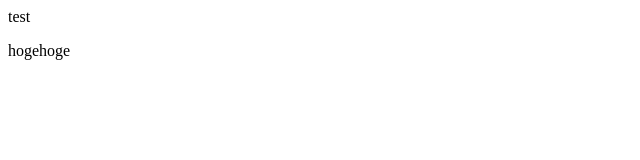
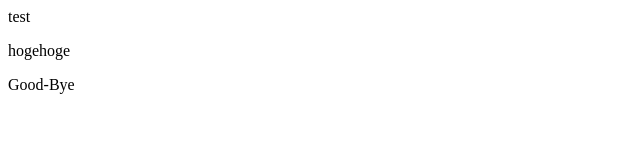
Before and after one commit to sigggg/git_test, a plain HTML site: page index.html in a window 1280 px wide. Shown: the full height of the page, 0-640 px from the left. Drawn offline with Linux system fonts and the light colour scheme.

Commit message:
add contents

```diff
--- a/index.html
+++ b/index.html
@@ -2,5 +2,6 @@
 <body>
 <hl>test</hl>
 <p>hogehoge</p>
+<p>Good-Bye</p>
 </body>
 </html>
```
